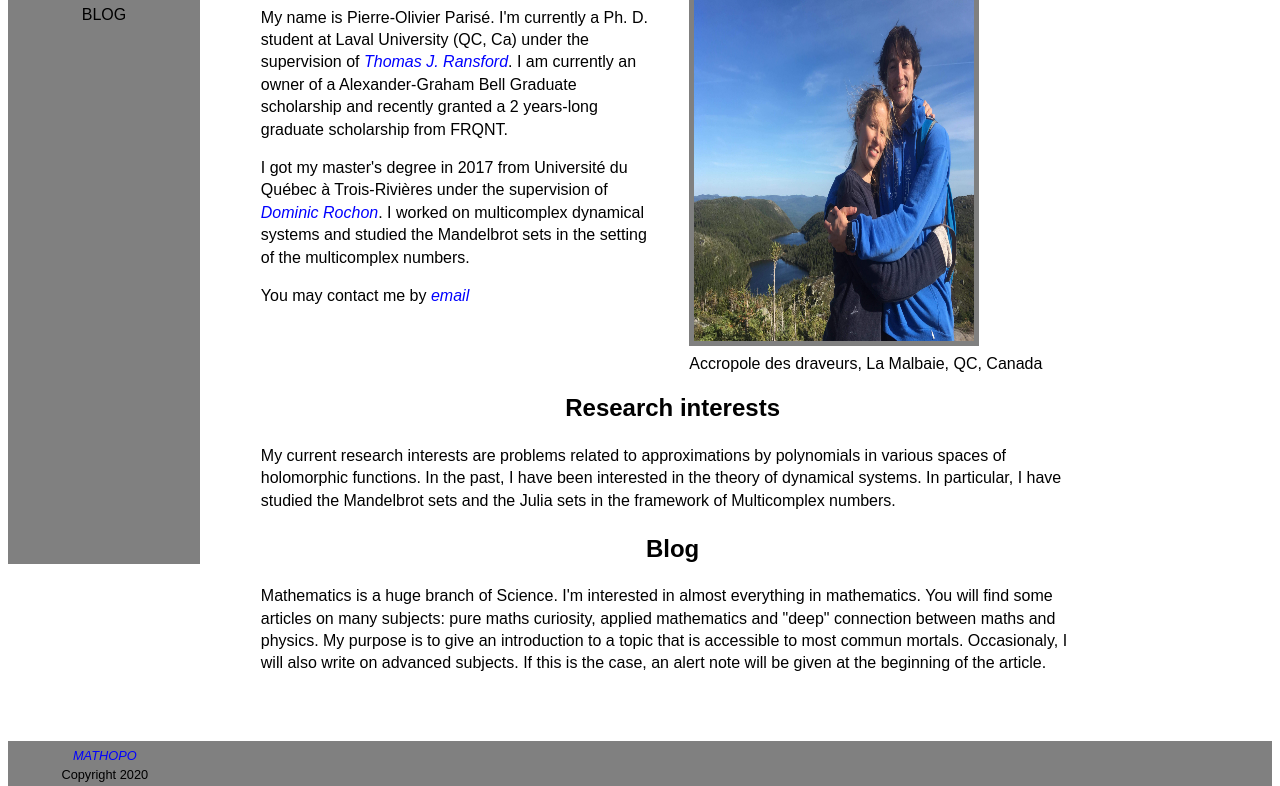
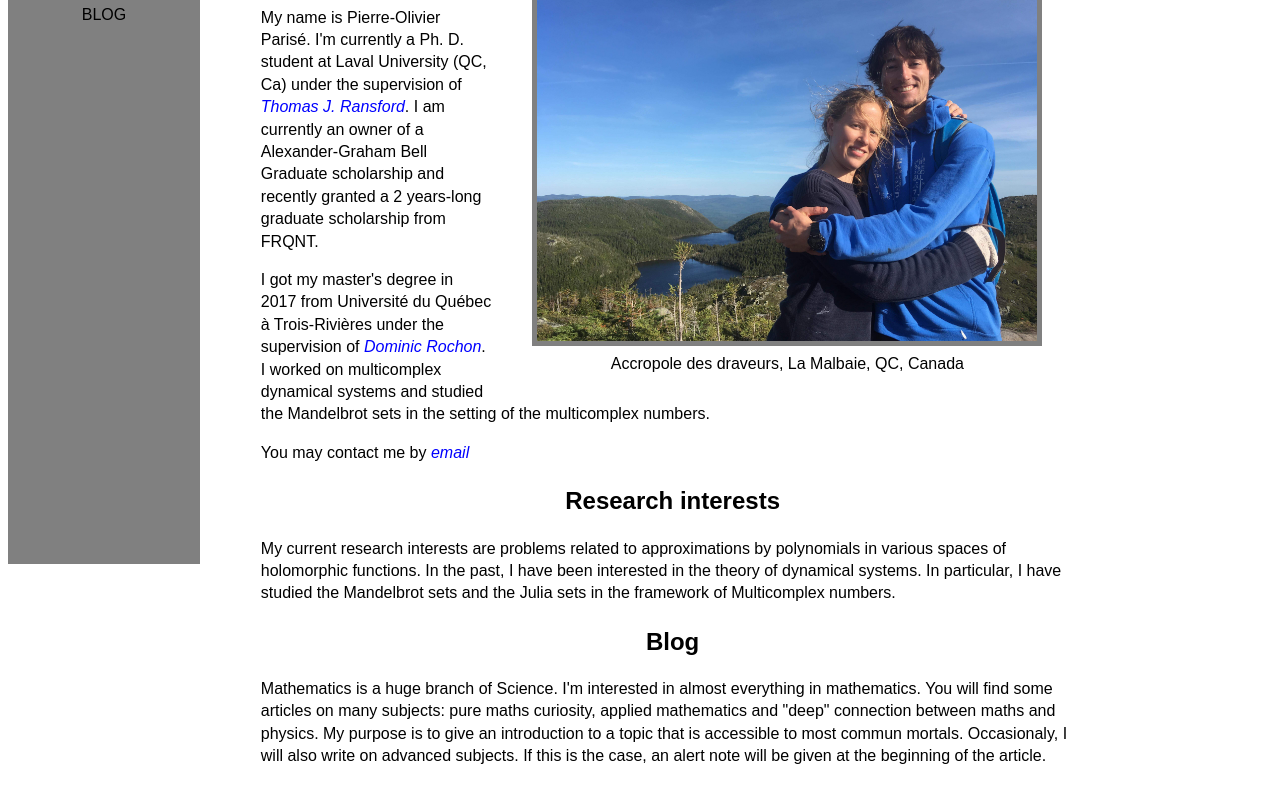
Before and after one commit to popa13/Website-Web, a plain HTML site: page index.html in a window 1280 px wide. Shown: the part 89-875 px from the top of the page. Drawn offline with nearby package versions, Linux system fonts and the light colour scheme; a web font is replaced by a local one.

Commit message:
Modification de ma photo

```diff
--- a/style-500Wide.css
+++ b/style-500Wide.css
@@ -51,8 +51,8 @@
 
 #PhotoDePresentation
 {
-	width: 200px;
-	height: 280px;
+	width: 400px;
+	height: 300px;
 	border:5px #808080 solid;
 	max-width:100%;
 	max-height:100%;
--- a/style-501Up1239Wide.css
+++ b/style-501Up1239Wide.css
@@ -52,7 +52,7 @@
 
 #PhotoDePresentation
 {
-	width: 280px;
+	width: 500px;
 	height: 380px;
 	border:5px #808080 solid;
 	max-width:100%;
--- a/style.css
+++ b/style.css
@@ -51,7 +51,7 @@
 
 #PhotoDePresentation
 {
-	width: 280px;
+	width: 500px;
 	height: 380px;
 	border:5px #808080 solid;
 	max-width:100%;
```
